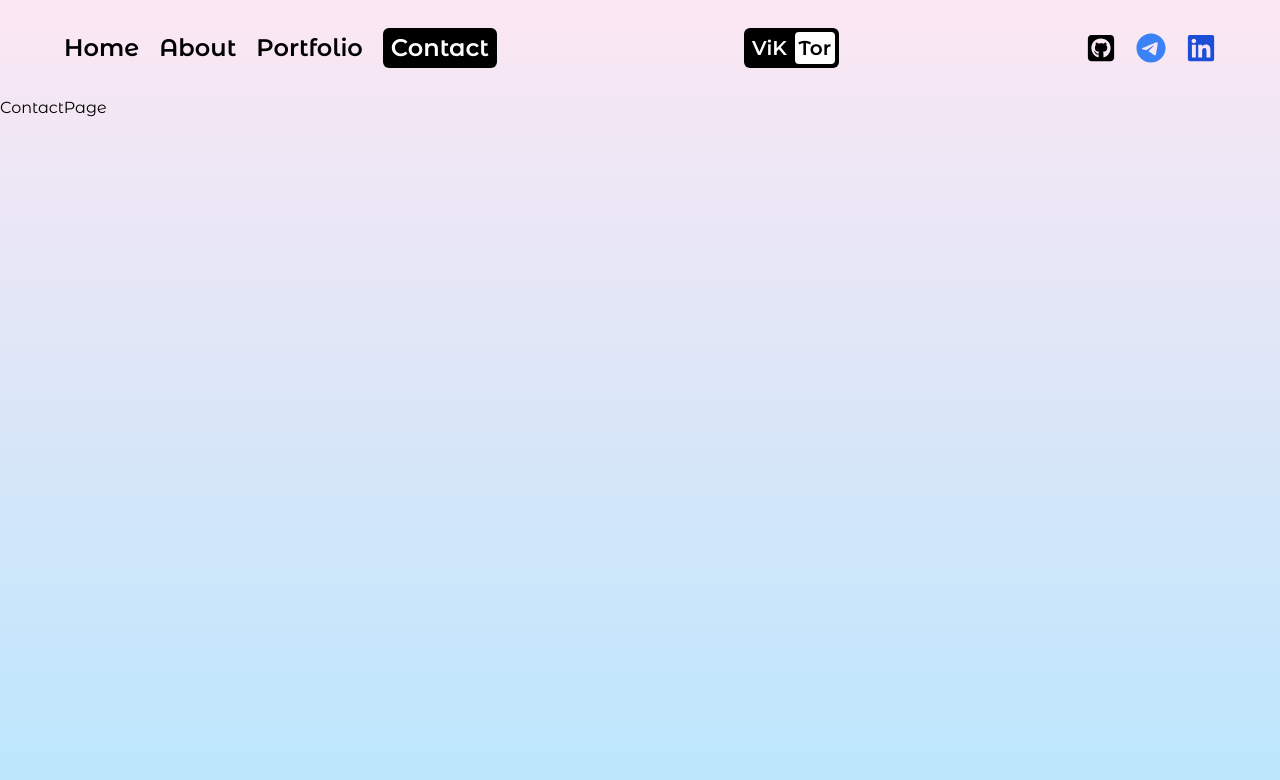
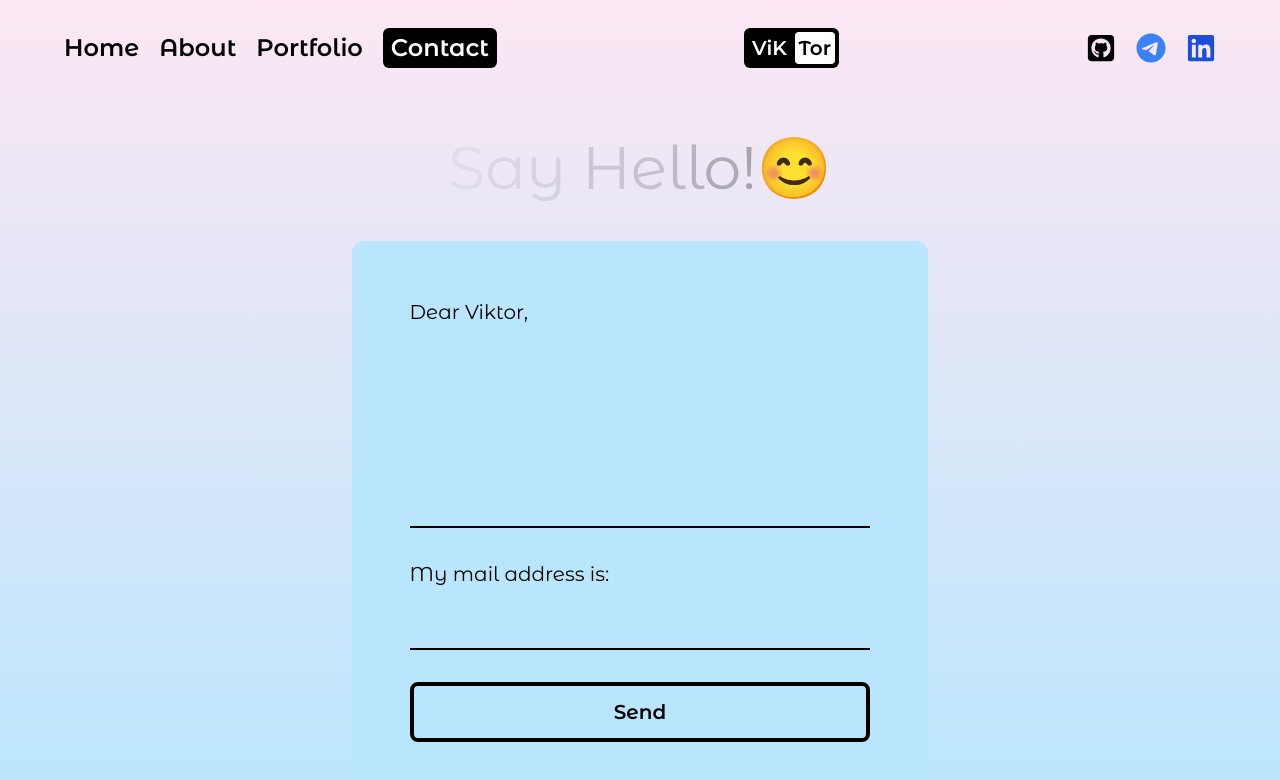
Before and after one commit to jackal7819/portfolio-next, a Next.js app: page /contact in a window 1280 px wide. Shown: the top 780 px of the page. Built offline with nearby package versions, Linux system fonts and the light colour scheme.

Commit message:
Add form om ContactPage

```diff
--- a/app/contact/page.jsx
+++ b/app/contact/page.jsx
@@ -1,8 +1,13 @@
 'use client';
 
 import { motion } from 'framer-motion';
+import { useState } from 'react';
 
 const ContactPage = () => {
+	const [success, setSuccess] = useState(false);
+	const [error, setError] = useState(false);
+	const text = 'Say Hello!';
+
 	return (
 		<motion.div
 			className='h-full'
@@ -10,7 +15,44 @@ const ContactPage = () => {
 			animate={{ y: '0%' }}
 			transition={{ duration: 1 }}
 		>
-			ContactPage
+			<div className='flex flex-col items-center justify-center h-full px-[5%]'>
+				{/* TEXT CONTAINER */}
+				<div className='flex items-center justify-center text-6xl h-1/2 lg:h-full lg:w-1/2'>
+					<div>
+						{text.split('').map((char, index) => (
+							<motion.span
+								key={index}
+								initial={{ opacity: 1 }}
+								animate={{ opacity: 0 }}
+								transition={{
+									duration: 3,
+									repeat: Infinity,
+									delay: index * 0.1,
+								}}
+							>
+								{char}
+							</motion.span>
+						))}
+						😊
+					</div>
+				</div>
+				{/* FORM CONTAINER */}
+				<form className='flex flex-col justify-center gap-8 p-[5%] text-xl bg-sky-200 h-1/2 lg:h-full lg:w-1/2 rounded-xl w-full'>
+					<span>Dear Viktor,</span>
+					<textarea
+						rows='6'
+						className='bg-transparent border-b-2 border-black outline-none resize-none'
+					/>
+					<span>My mail address is:</span>
+					<input
+						type='text'
+						className='bg-transparent border-b-2 border-black outline-none'
+					/>
+					<button className='w-full p-3 font-semibold text-center duration-300 border-4 border-black rounded-lg hover:bg-amber-500 hover:text-white hover:border-amber-500 active:bg-amber-400'>
+						Send
+					</button>
+				</form>
+			</div>
 		</motion.div>
 	);
 };
--- a/app/page.js
+++ b/app/page.js
@@ -41,13 +41,13 @@ const Home = () => {
 					<div className='flex items-center justify-center w-full gap-4 lg:justify-start'>
 						<Link
 							href='/portfolio'
-							className='w-40 p-3 font-semibold text-center text-white duration-300 bg-black border-4 border-black rounded-lg hover:bg-amber-500 hover:border-amber-500'
+							className='w-40 p-3 font-semibold text-center text-white duration-300 bg-black border-4 border-black rounded-lg hover:bg-amber-500 hover:border-amber-500 active:bg-amber-400'
 						>
 							View My Work
 						</Link>
 						<Link
 							href='/contact'
-							className='w-40 p-3 font-semibold text-center duration-300 border-4 border-black rounded-lg hover:bg-amber-500 hover:text-white hover:border-amber-500'
+							className='w-40 p-3 font-semibold text-center duration-300 border-4 border-black rounded-lg hover:bg-amber-500 hover:text-white hover:border-amber-500 active:bg-amber-400'
 						>
 							Contact Me
 						</Link>
--- a/app/portfolio/page.jsx
+++ b/app/portfolio/page.jsx
@@ -39,7 +39,6 @@ const PortfolioPage = () => {
 									<h1 className='text-3xl md:text-4xl xl:text-5xl'>
 										{item.title}
 									</h1>
-									{/* <div className='relative h-[180px] w-[320px] sm:h-[225px] sm:w-[400px] md:h-[281px] md:w-[500px] lg:h-[351px] lg:w-[625px] 2xl:h-[439px] 2xl:w-[781px]'> */}
 									<div className='relative h-[180px] w-[320px] sm:h-[225px] sm:w-[400px] md:h-[281px] md:w-[500px] lg:h-[351px] lg:w-[625px] xl:h-[50vh] xl:w-[50vw]'>
 										<Image
 											src={item.img}
@@ -54,13 +53,13 @@ const PortfolioPage = () => {
 									<div className='flex items-center justify-start w-full gap-4'>
 										<Link
 											href={item.code}
-											className='w-32 p-3 font-semibold text-center text-white duration-300 bg-black border-4 border-black rounded-lg hover:bg-amber-500 hover:border-amber-500'
+											className='w-32 p-3 font-semibold text-center text-white duration-300 bg-black border-4 border-black rounded-lg hover:bg-amber-500 hover:border-amber-500 active:bg-amber-400'
 										>
 											Github
 										</Link>
 										<Link
 											href={item.link}
-											className='w-32 p-3 font-semibold text-center duration-300 border-4 border-black rounded-lg hover:bg-amber-500 hover:text-white hover:border-amber-500'
+											className='w-32 p-3 font-semibold text-center duration-300 border-4 border-black rounded-lg hover:bg-amber-500 hover:text-white hover:border-amber-500 active:bg-amber-400'
 										>
 											See Demo
 										</Link>
```
